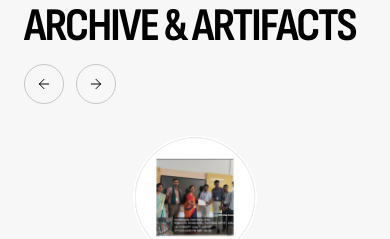
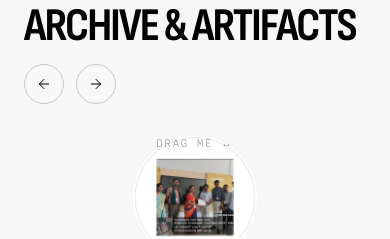
Before and after one commit to akhil151/portfolio-update, a Next.js app in the folder portfolio/: page / in a window 390 px wide. Shown: the part 5200-5439 px from the top of the page. Built offline with nearby package versions, Linux system fonts and the light colour scheme.

Commit message:
drag me added in the infinite menu

```diff
--- a/portfolio/src/components/InfiniteMenu.css
+++ b/portfolio/src/components/InfiniteMenu.css
@@ -25,6 +25,37 @@
 @media (max-width: 639px) {
   .infinite-menu-canvas {
     transform: translateY(-20px);
+  }
+}
+
+.infinite-menu-drag-hint {
+  position: absolute;
+  top: 1rem;
+  left: 50%;
+  transform: translateX(-50%);
+  display: flex;
+  align-items: center;
+  justify-content: center;
+  font-family: var(--font-spline-light), monospace;
+  font-size: clamp(0.65rem, 1.2vw, 0.75rem);
+  letter-spacing: 0.18em;
+  text-transform: uppercase;
+  color: rgba(16, 16, 16, 0.45);
+  pointer-events: none;
+  user-select: none;
+  z-index: 10;
+  white-space: nowrap;
+}
+
+@media (min-width: 640px) {
+  .infinite-menu-drag-hint {
+    top: 1.25rem;
+  }
+}
+
+@media (min-width: 1024px) {
+  .infinite-menu-drag-hint {
+    top: 1.5rem;
   }
 }
 
--- a/portfolio/src/components/InfiniteMenu.tsx
+++ b/portfolio/src/components/InfiniteMenu.tsx
@@ -787,6 +787,11 @@ export default function InfiniteMenu({
       >
         <canvas ref={canvasRef} className="infinite-menu-canvas" />
 
+        {/* Drag Affordance Hint */}
+        <div className="infinite-menu-drag-hint" aria-hidden="true">
+          DRAG ME ↔
+        </div>
+
         {/* Active Item Overlay HUD */}
         {activeItem && (
           <div className="infinite-menu-info">
```
